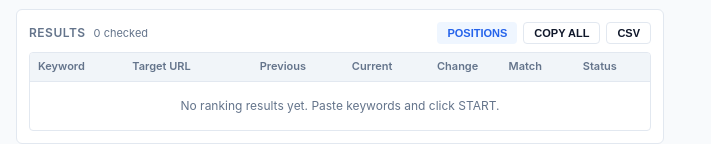
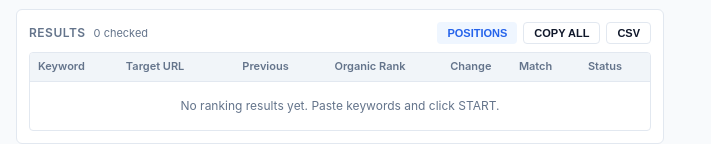
Before and after one commit to vineetkpe/extend, a website with bundled scripts: page popup/popup.html in a window 1280 px wide. Shown: the part 853-997 px from the top of the page, without its empty margins (0-711 px from the left). Built offline with nearby package versions, Linux system fonts and the light colour scheme; some packages are replaced by stand-ins of ours; no server answers.

Commit message:
ui: label current rank explicitly as organic-only and version test build

```diff
--- a/popup/popup.html
+++ b/popup/popup.html
@@ -193,7 +193,7 @@
               <th>Keyword</th>
               <th>Target URL</th>
               <th class="text-center">Previous</th>
-              <th class="text-center">Current</th>
+              <th class="text-center" title="Organic web positions only. Excludes AI, ads and other SERP features.">Organic Rank</th>
               <th class="text-center">Change</th>
               <th>Match</th>
               <th>Status</th>
```
